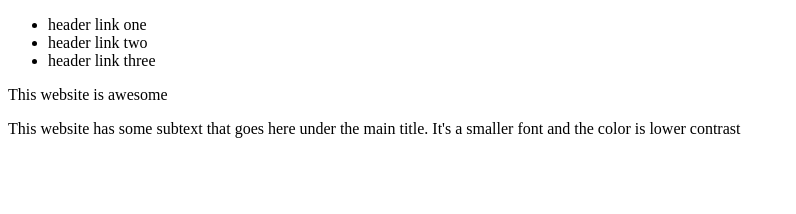
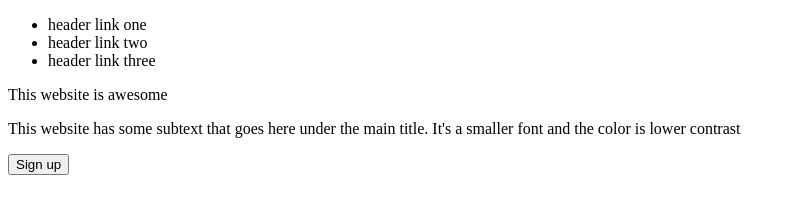
Before and after one commit to riverafr1/Landing-Page-Project, a plain HTML site: page index.html in a window 1280 px wide. Shown: the whole page, without its empty margins (0-796 px from the left). Drawn offline with Linux system fonts and the light colour scheme.

Commit message:
Add sign up button

```diff
--- a/index.html
+++ b/index.html
@@ -24,5 +24,7 @@
         <p>This website has some subtext that goes here under the main title. It's a smaller font and the color is lower contrast</p>
     </div>
 
+    <button type="button">Sign up</button>
+
 </body>
 </html>
```
